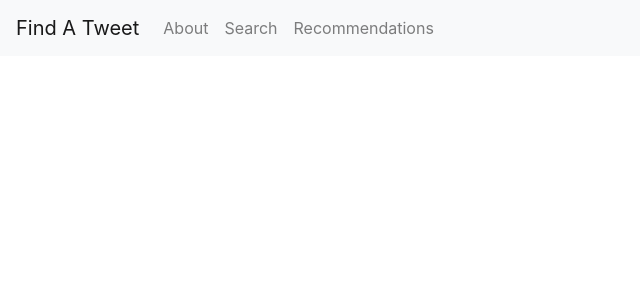
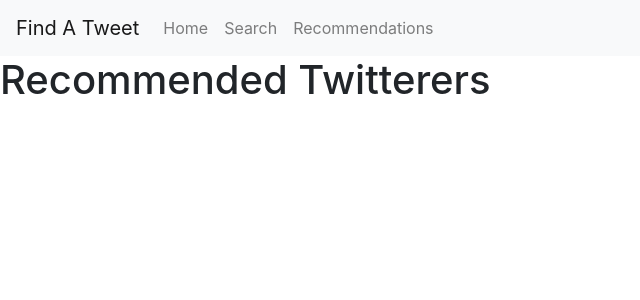
Before and after one commit to MikeMcGrain/tweet_find, a React (Create React App) app: page /recommend in a window 1280 px wide. Shown: the top 300 px of the page, without its empty margins (0-640 px from the left). Built offline with nearby package versions, Linux system fonts and the light colour scheme.

Commit message:
splash image

```diff
--- a/src/App.js
+++ b/src/App.js
@@ -2,23 +2,21 @@ import React from "react"
 import { BrowserRouter, Switch, Route } from "react-router-dom"
 import "bootstrap/dist/css/bootstrap.min.css"
 import Navigate from "./Navigate"
-import Home from "./Home"
+import Splash from "./Splash"
 import Search from "./Search"
-import Recommended from "./Recommended"
+import Recommend from "./Recommend"
 
-function App() {
+export default function App() {
   return (
     <>
       <Navigate />
       <BrowserRouter>
         <Switch>
-          <Route path="/" exact component={Home} />
+          <Route path="/" exact component={Splash} />
           <Route path="/search" exact component={Search} />
-          <Route path="/recommended" exact component={Recommended} />
+          <Route path="/recommend" exact component={Recommend} />
         </Switch>
       </BrowserRouter>
     </>
   )
 }
-
-export default App
--- a/src/Home.js
+++ /dev/null
@@ -1,9 +0,0 @@
-import React from "react"
-
-export default function Home() {
-  return (
-    <div>
-      <h1>Splash Page</h1>
-    </div>
-  )
-}
--- a/src/Navigate.js
+++ b/src/Navigate.js
@@ -4,13 +4,13 @@ import { Navbar, Nav } from "react-bootstrap/"
 export default function Navigate() {
   return (
     <Navbar bg="light" expand="lg">
-      <Navbar.Brand href="#home">Find A Tweet</Navbar.Brand>
+      <Navbar.Brand href="/">Find A Tweet</Navbar.Brand>
       <Navbar.Toggle aria-controls="basic-navbar-nav" />
       <Navbar.Collapse id="basic-navbar-nav">
         <Nav className="mr-auto">
-          <Nav.Link href="/">About</Nav.Link>
+          <Nav.Link href="/">Home</Nav.Link>
           <Nav.Link href="/search">Search</Nav.Link>
-          <Nav.Link href="/recommended">Recommendations</Nav.Link>
+          <Nav.Link href="/recommend">Recommendations</Nav.Link>
         </Nav>
       </Navbar.Collapse>
     </Navbar>
--- a/src/Recommended.js
+++ b/src/Recommend.js
@@ -1,6 +1,6 @@
 import React from "react"
 
-export default function Recommended() {
+export default function Recommend() {
   return (
     <div>
       <h1>Recommended Twitterers</h1>
--- /dev/null
+++ b/src/Splash.js
@@ -0,0 +1,11 @@
+import React from "react"
+import Image from "react-bootstrap/Image"
+import background from "./images/background.jpg"
+
+export default function Splash() {
+  return (
+    <div>
+      <Image src={background} fluid />
+    </div>
+  )
+}
```
Also changed, not shown: 1 other file (tests, documents, lock files or other folders).
